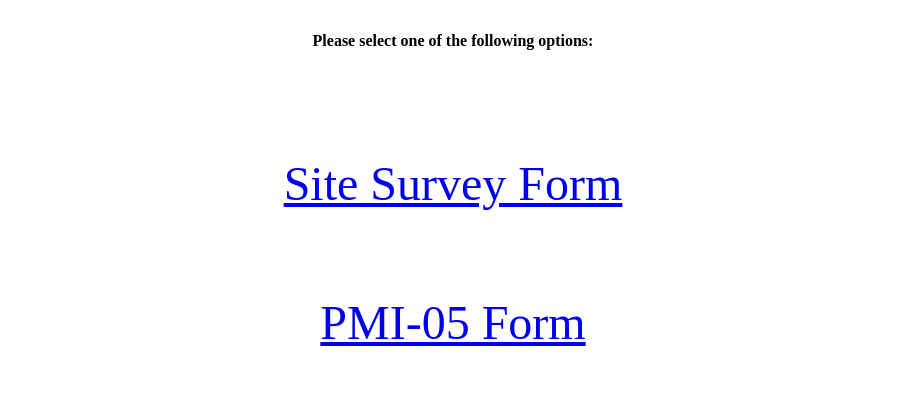
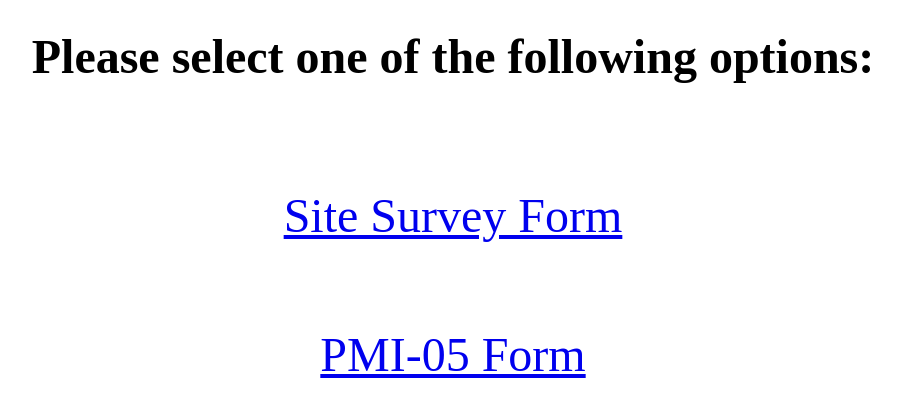
Before and after one commit to surduro/surduro.github.io, a plain HTML site: page index.html in a window 1280 px wide. Shown: the whole page, without its empty margins (187-1088 px from the left). Drawn offline with Linux system fonts and the light colour scheme.

Commit message:
Update index.html

```diff
--- a/index.html
+++ b/index.html
@@ -5,7 +5,7 @@
 </tr>
 <tr style="height: 59px;">
 <td style="width: 33.3333%; height: 59px; text-align: center;" colspan="3">
-<p><span style="color: #000000;"><strong>Please select one of the following options:</strong></span></p>
+<p><font size="15"><span style="color: #000000;"><strong>Please select one of the following options:</strong></span></font></p>
 <p>&nbsp;</p>
 </td>
 </tr>
```
